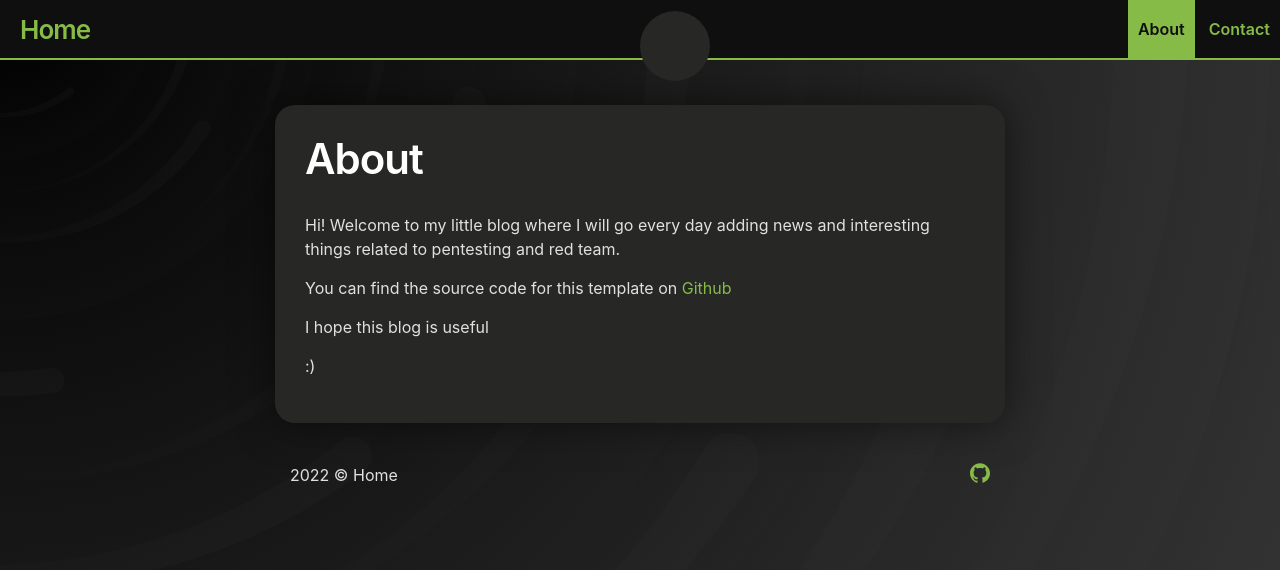
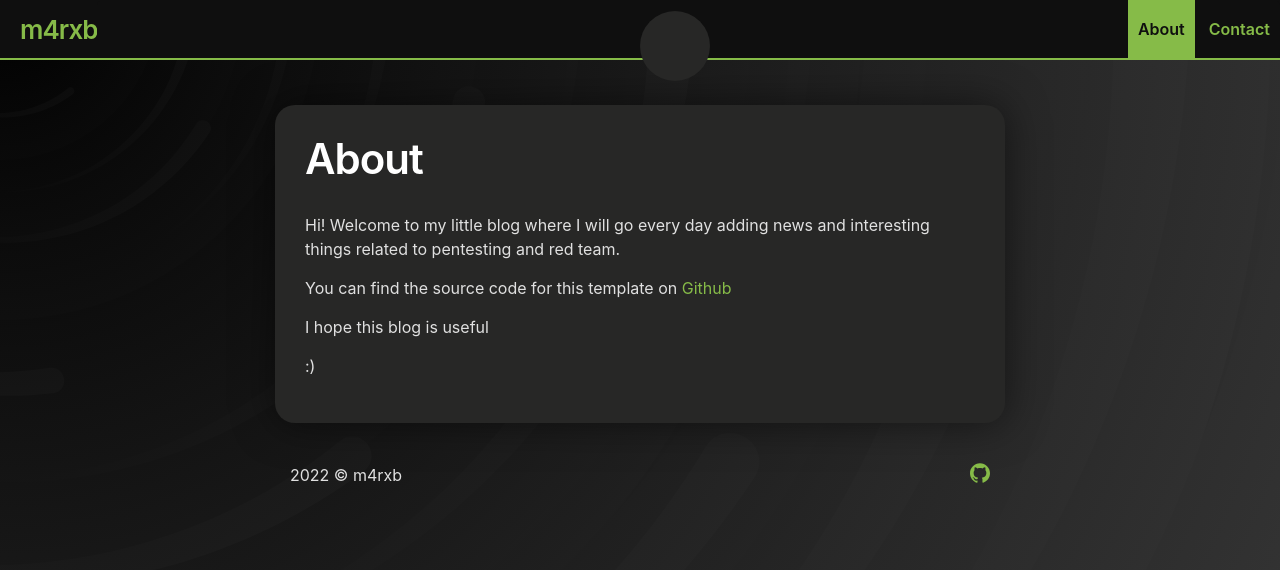
Before and after one commit to 10hxrz/10hxrz.github.io, a Jekyll site: the page built from about.md, in a window 1280 px wide. Shown: the top 570 px of the page. Built offline with Jekyll 4.4.1, drawn with Linux system fonts in a browser that asks for light colours.

Commit message:
Update _config.yml

```diff
--- a/_config.yml
+++ b/_config.yml
@@ -1,4 +1,4 @@
-title: Home
+title: m4rxb
 theme: jekyll-theme-hacker
 
 # for a clean URL
```
